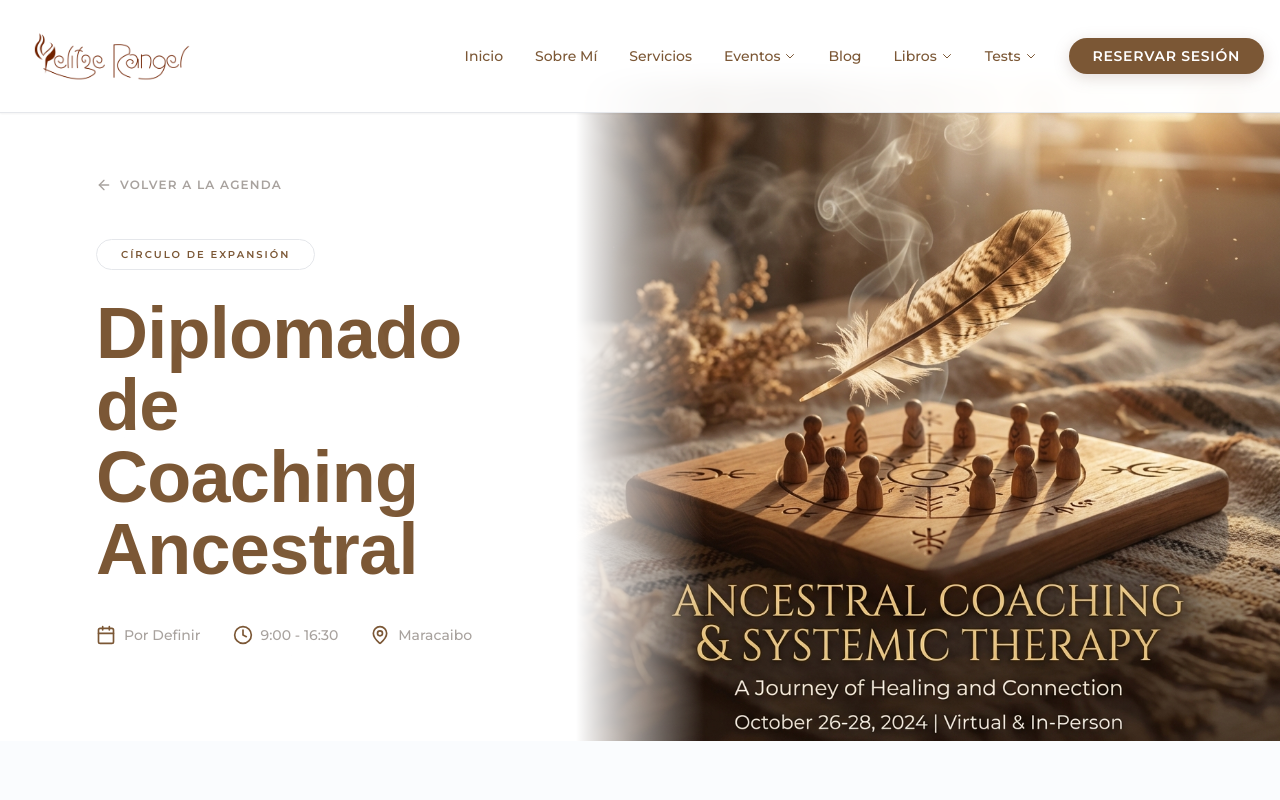
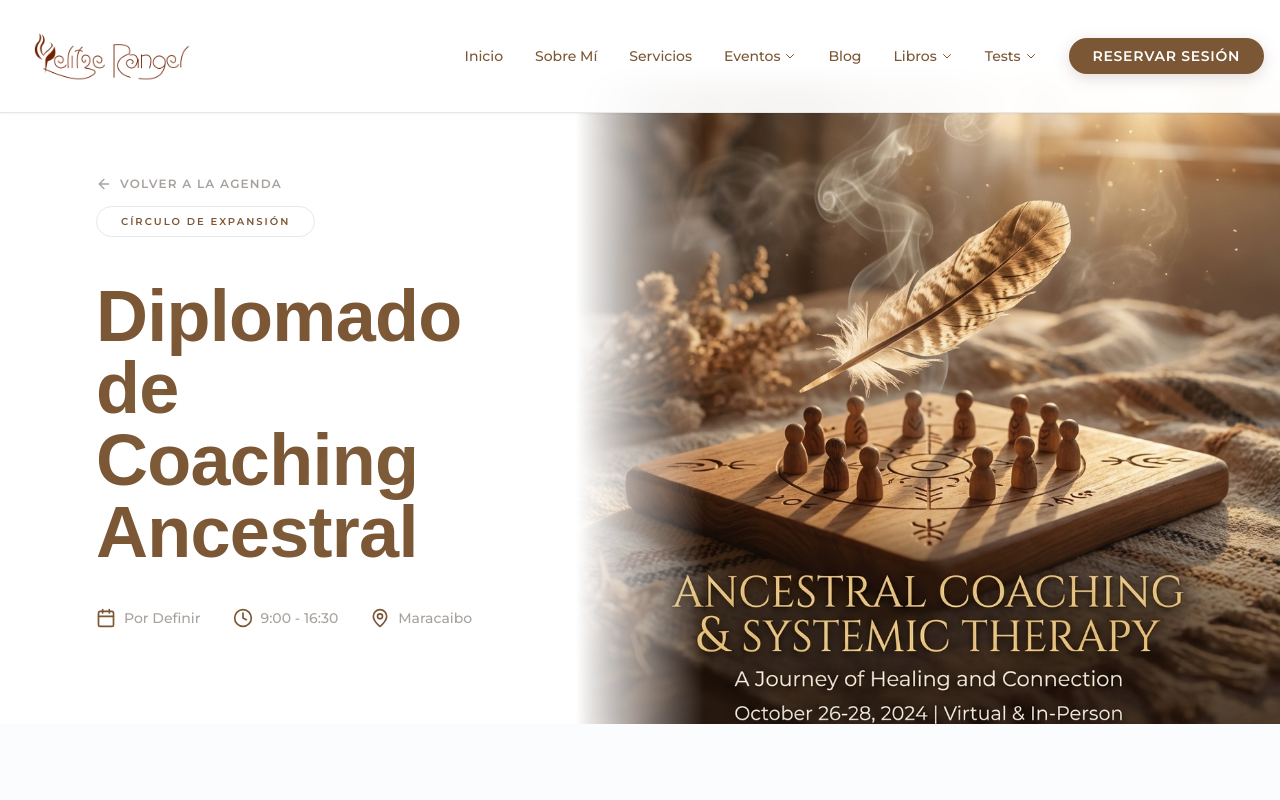
Before and after one commit to yelitzerangeloficialweb-max/yelitze-rangel-web, a Next.js app: page /eventos/diplomado-coaching-ancestral in a window 1280 px wide. Shown: the top 800 px of the page. Built offline with nearby package versions, Linux system fonts and the light colour scheme; a web font is replaced by a local one.

Commit message:
design: stack back link and category badge in event detail header

```diff
--- a/app/(website)/(routes)/eventos/[slug]/page.tsx
+++ b/app/(website)/(routes)/eventos/[slug]/page.tsx
@@ -130,15 +130,17 @@ export default function EventPage({ params }: { params: Promise<{ slug: string }
                     </div>
 
                     <FadeIn>
-                        <Link href="/eventos" className="inline-flex items-center gap-2 text-stone-400 hover:text-[var(--color-secondary)] mb-12 transition-colors uppercase text-xs tracking-widest font-bold">
+                        <div className="flex flex-col items-start gap-4 mb-12">
+                            <Link href="/eventos" className="inline-flex items-center gap-2 text-stone-400 hover:text-[var(--color-secondary)] transition-colors uppercase text-xs tracking-widest font-bold">
                                 <ArrowLeft className="w-4 h-4" />
                                 Volver a la Agenda
                             </Link>
 
-                        <div className="inline-block mb-8">
+                            <div className="inline-block">
                                 <span className="px-6 py-2 rounded-full border border-[var(--color-secondary)]/20 bg-[var(--color-secondary)]/[0.03] text-[var(--color-secondary)] text-[10px] font-bold tracking-[0.2em] uppercase">
                                     {event.type}
                                 </span>
+                            </div>
                         </div>
 
                         <h1 className="text-[var(--color-primary)] text-4xl md:text-5xl lg:text-7xl font-heading mb-10 leading-tight">
```
Lines whose indentation alone changed are shown as unchanged.
